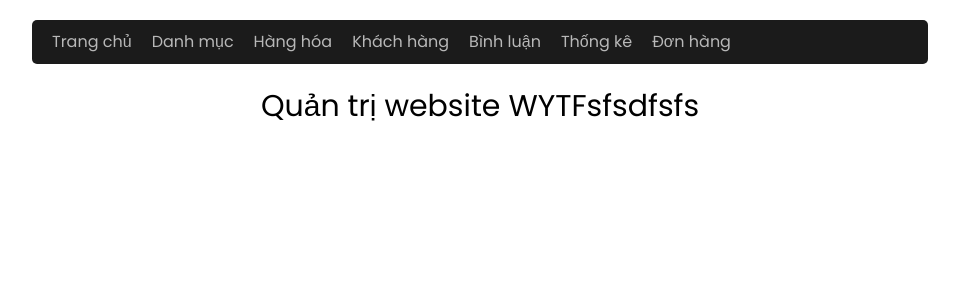
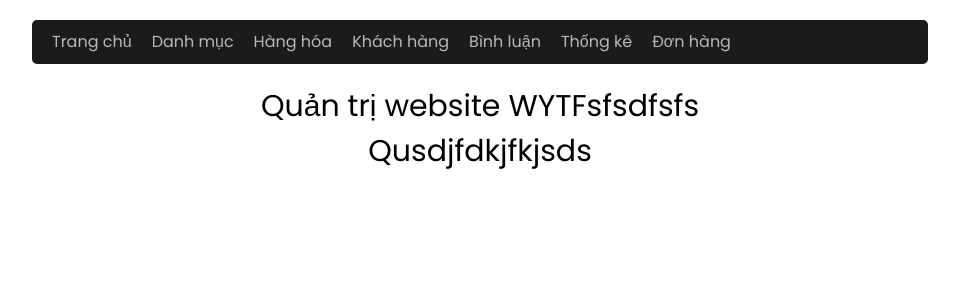
Before and after one commit to Rio-developer/duanmau, a PHP site: page /admin/index.php in a window 1280 px wide. Shown: the part 88-388 px from the top of the page, without its empty margins (160-1119 px from the left). Run offline with PHP 8.4, Linux system fonts and the light colour scheme.

Commit message:
Update home.php

```diff
--- a/admin/home.php
+++ b/admin/home.php
@@ -1 +1,2 @@
 <h1 style="text-align: center; font-size: 30px;">Quản trị website WYTFsfsdfsfs</h1>
+<h1 style="text-align: center; font-size: 30px;">Qusdjfdkjfkjsds</h1>
```
